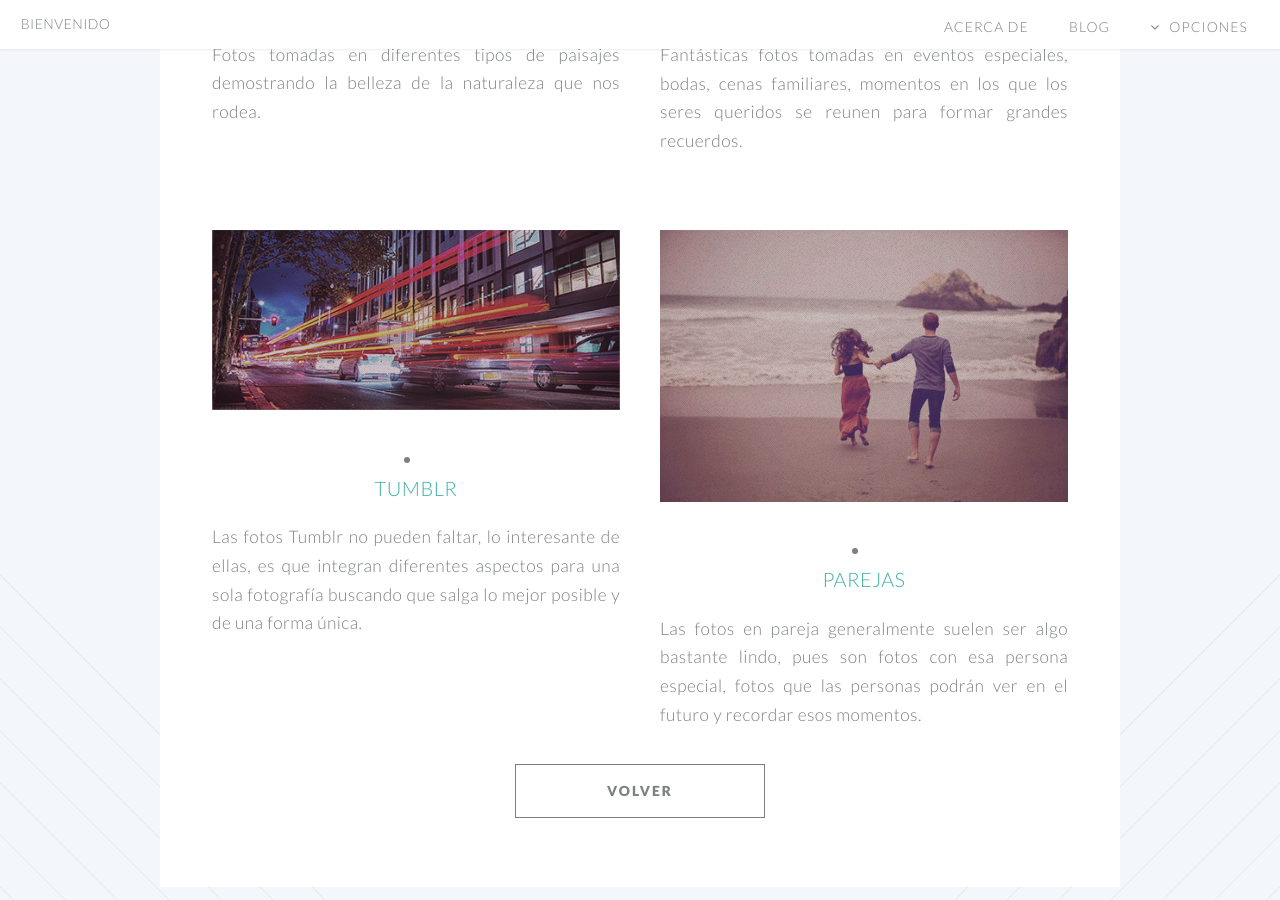
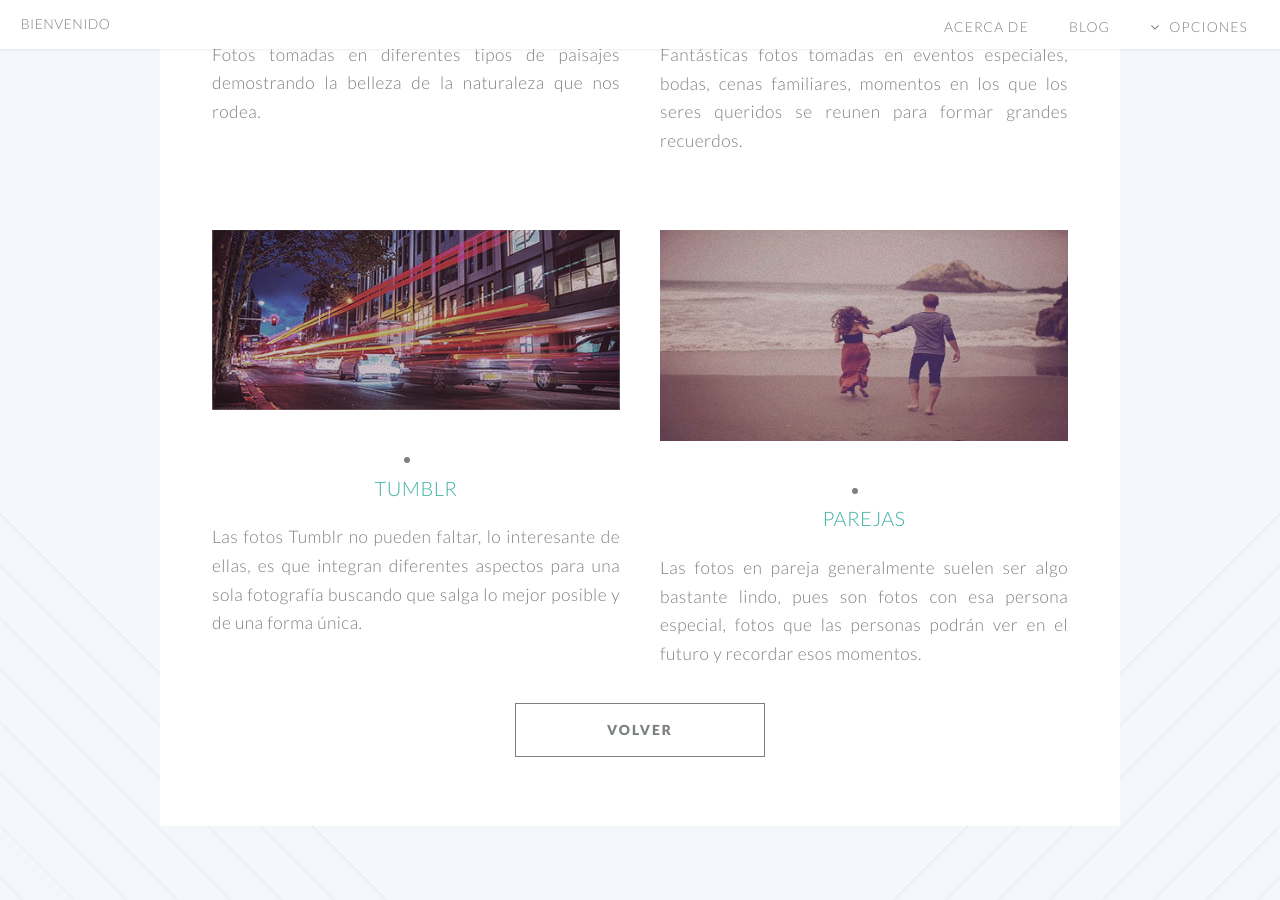
Before and after one commit to Vico2001/Vico2001.github.io, a Jekyll site: the page built from index.html, in a window 1280 px wide and 900 px high, scrolled down 1693 px. Built offline with Jekyll 4.4.1, drawn with Linux system fonts in a browser that asks for light colours.

Commit message:
Update index.html

```diff
--- a/index.html
+++ b/index.html
@@ -97,7 +97,7 @@ layout: landing-page
 							<div class="6u">
 
 								<section>
-									<a href="/parejas.html" class="image featured"><img src="images/pareja1.jpg" alt="" /></a>
+									<a href="/parejas.html" class="image featured"><img src="images/pareja1.jpg" width="" height="211" /></a>
 									<header>
 										<li><a href="/parejas.html"><h3>Parejas</h3></a></li>
 									</header>
```
